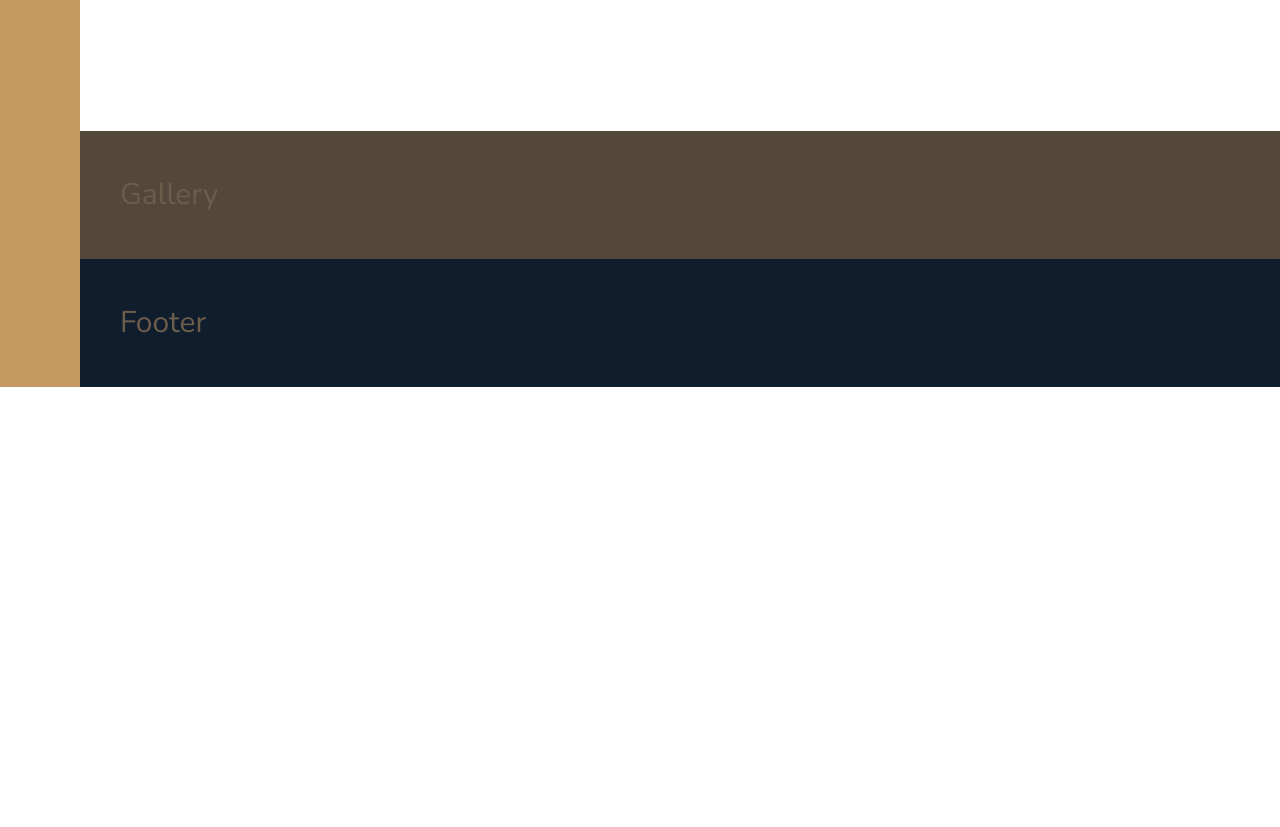
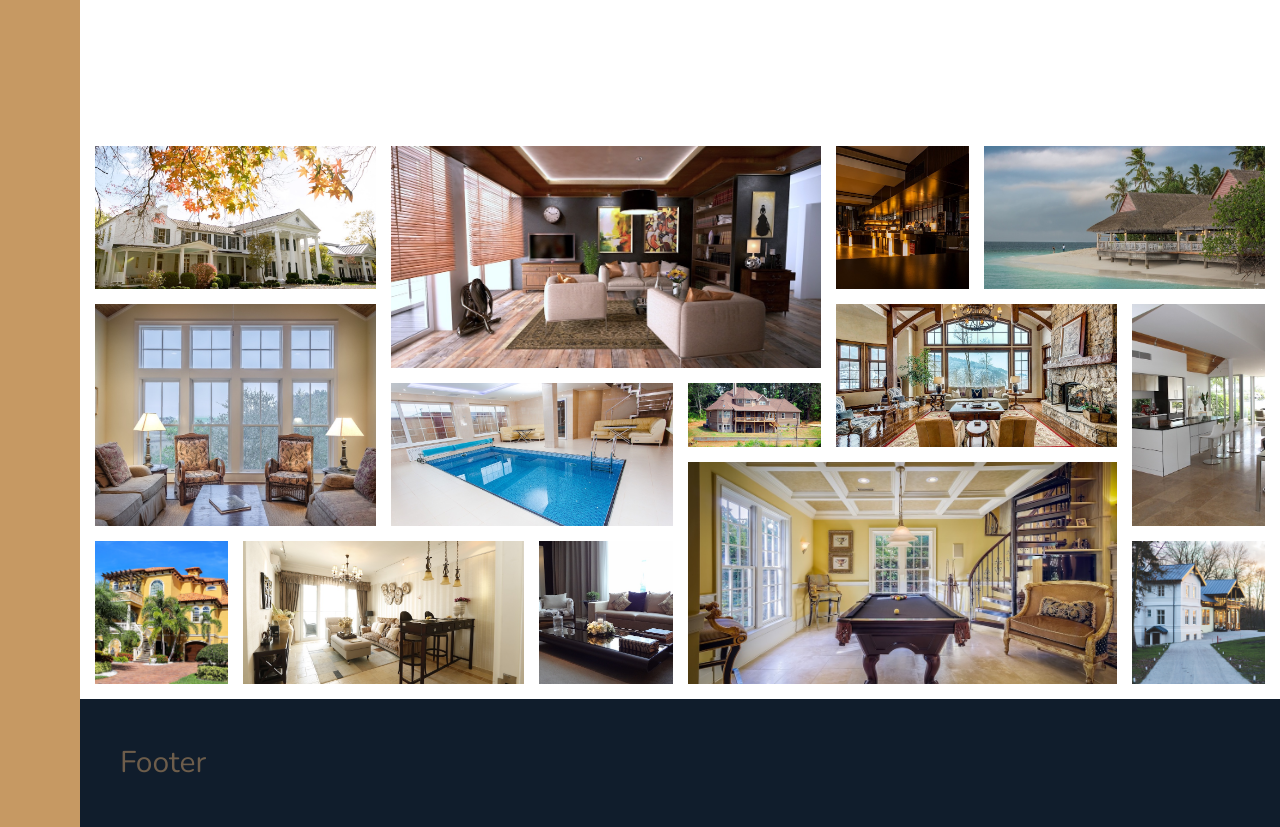
Before and after one commit to podenborg/advanced-css-nexter, a website: page index.html in a window 1280 px wide. Shown: the part 3100-3927 px from the top of the page. Before the commit the page ends 3487 px from the top, so only its background shows below. Drawn offline with nearby package versions, Linux system fonts and the light colour scheme.

Commit message:
Build Gallery section

```diff
--- a/index.html
+++ b/index.html
@@ -291,7 +291,48 @@
         </section>
 
         <section class="gallery">
-            Gallery
+            <figure class="gallery__item gallery__item--1">
+                <img src="img/gal-1.jpeg" alt="Gallery Image 1" class="gallery__img">
+            </figure>
+            <figure class="gallery__item gallery__item--2">
+                <img src="img/gal-2.jpeg" alt="Gallery Image 2" class="gallery__img">
+            </figure>
+            <figure class="gallery__item gallery__item--3">
+                <img src="img/gal-3.jpeg" alt="Gallery Image 3" class="gallery__img">
+            </figure>
+            <figure class="gallery__item gallery__item--4">
+                <img src="img/gal-4.jpeg" alt="Gallery Image 4" class="gallery__img">
+            </figure>
+            <figure class="gallery__item gallery__item--5">
+                <img src="img/gal-5.jpeg" alt="Gallery Image 5" class="gallery__img">
+            </figure>
+            <figure class="gallery__item gallery__item--6">
+                <img src="img/gal-6.jpeg" alt="Gallery Image 6" class="gallery__img">
+            </figure>
+            <figure class="gallery__item gallery__item--7">
+                <img src="img/gal-7.jpeg" alt="Gallery Image 7" class="gallery__img">
+            </figure>
+            <figure class="gallery__item gallery__item--8">
+                <img src="img/gal-8.jpeg" alt="Gallery Image 8" class="gallery__img">
+            </figure>
+            <figure class="gallery__item gallery__item--9">
+                <img src="img/gal-9.jpeg" alt="Gallery Image 9" class="gallery__img">
+            </figure>
+            <figure class="gallery__item gallery__item--10">
+                <img src="img/gal-10.jpeg" alt="Gallery Image 10" class="gallery__img">
+            </figure>
+            <figure class="gallery__item gallery__item--11">
+                <img src="img/gal-11.jpeg" alt="Gallery Image 11" class="gallery__img">
+            </figure>
+            <figure class="gallery__item gallery__item--12">
+                <img src="img/gal-12.jpeg" alt="Gallery Image 12" class="gallery__img">
+            </figure>
+            <figure class="gallery__item gallery__item--13">
+                <img src="img/gal-13.jpeg" alt="Gallery Image 13" class="gallery__img">
+            </figure>
+            <figure class="gallery__item gallery__item--14">
+                <img src="img/gal-14.jpeg" alt="Gallery Image 14" class="gallery__img">
+            </figure>
         </section>
 
         <footer class="footer">
--- a/sass/_gallery.scss
+++ b/sass/_gallery.scss
@@ -1,4 +1,76 @@
 .gallery {
-  background-color: $color-grey-dark-1;
+  // background-color: $color-grey-dark-1;
   grid-column: full-start / full-end;
+
+  display: grid;
+  grid-template-columns: repeat(8, 1fr);
+  grid-template-rows: repeat(7, 5vw);
+  grid-gap: 1.5rem;
+  padding: 1.5rem;
+
+  &__item {
+    &--1 {
+      grid-row: 1 / span 2;
+      grid-column: 1 / span 2;
+    }
+    &--2 {
+      grid-row: 1 / 4;
+      grid-column: 3 / 6;
+    }
+    &--3 {
+      grid-row: 1 / 3;
+      grid-column: 6 / 7;
+    }
+    &--4 {
+      grid-row: 1 / 3;
+      grid-column: 7 / 9;
+    }
+    &--5 {
+      grid-row: 3 / 6;
+      grid-column: 1 / 3;
+    }
+    &--6 {
+      grid-column: 3 / 5;
+      grid-row: 4 / 6;
+    }
+    &--7 {
+      grid-column: 5 / 6;
+      grid-row: 4 / 5;
+    }
+    &--8 {
+      grid-column: 6 / 8;
+      grid-row: 3 / 5;
+    }
+    &--9 {
+      grid-column: 8 / 9;
+      grid-row: 3 / 6;
+    }
+    &--10 {
+      grid-column: 1 / 2;
+      grid-row: 6 / 8;
+    }
+    &--11 {
+      grid-column: 2 / 4;
+      grid-row: 6 / 8;
+    }
+    &--12 {
+      grid-column: 4 / 5;
+      grid-row: 6 / 8;
+    }
+    &--13 {
+      grid-column: 5 / 8;
+      grid-row: 5 / 8;
+    }
+    &--14 {
+      grid-column: 8 / 9;
+      grid-row: 6 / 8;
+    }
+  }
+
+  &__img {
+    width: 100%;
+    height: 100%;
+    object-fit: cover;
+    display: block;
+  }
 }
```
Also changed, not shown: css/style.css.
